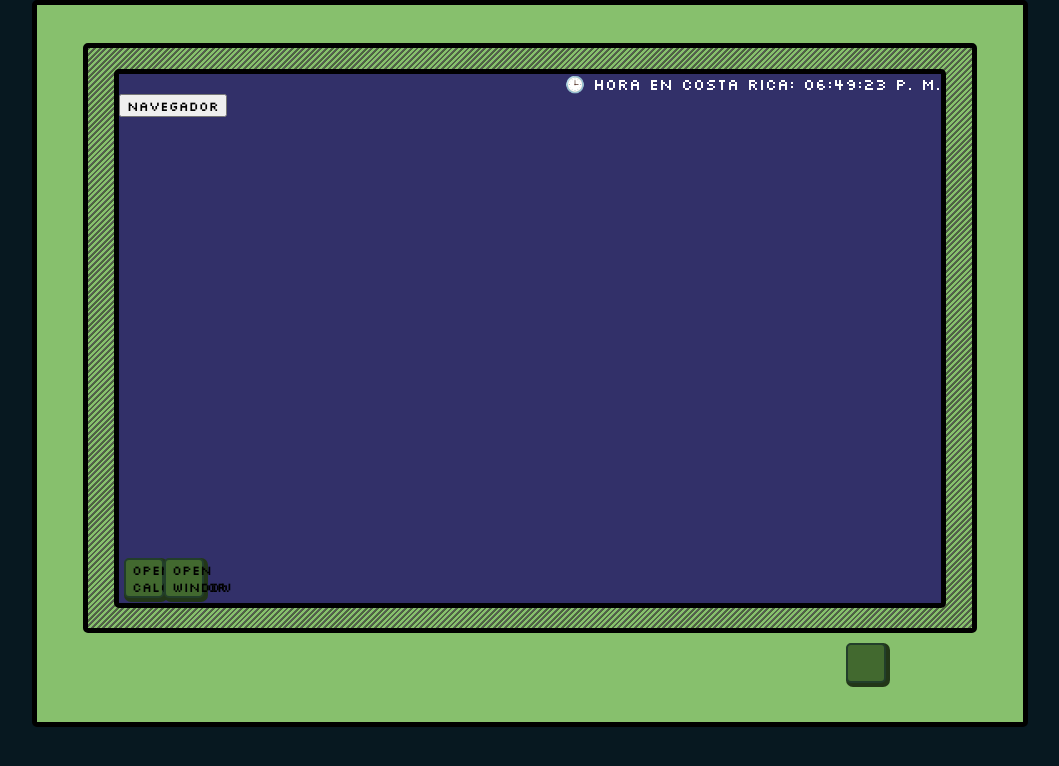
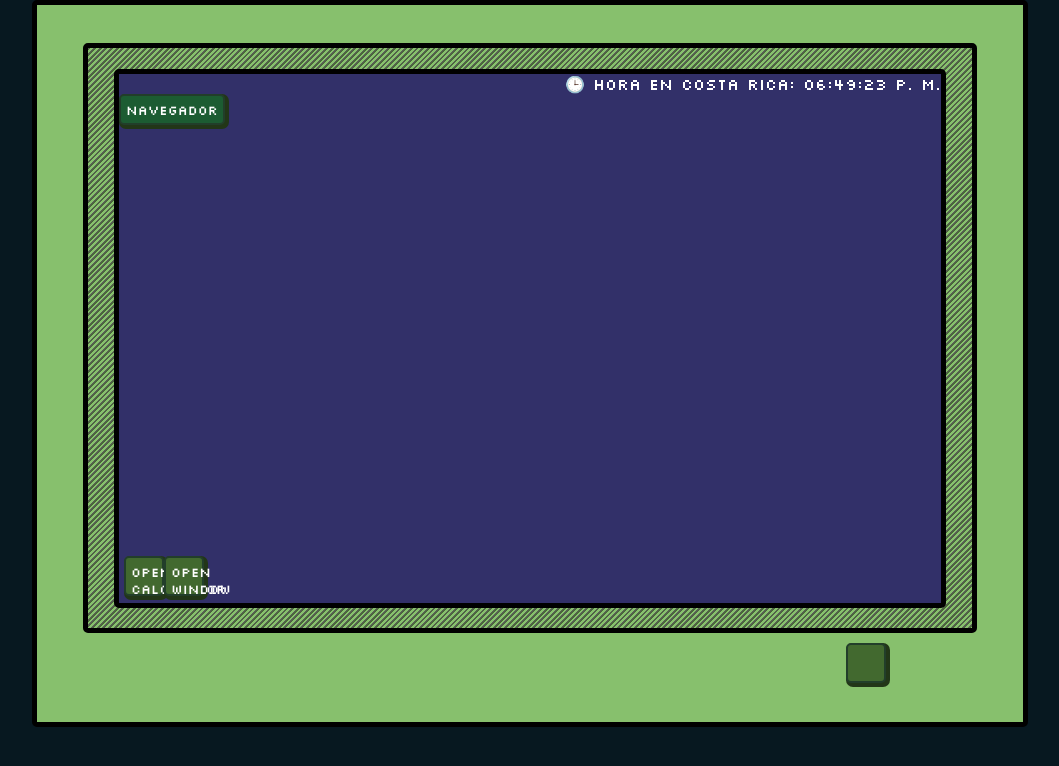
Before and after one commit to JKalith/pcPixelArt, a React (Create React App) app: page / in a window 1280 px wide. Shown: the top 766 px of the page, without its empty margins (110-1169 px from the left). Built offline with nearby package versions, Linux system fonts and the light colour scheme.

Commit message:
Actualización de estilos
Ajuste de estilos globales en los botones

```diff
--- a/src/index.css
+++ b/src/index.css
@@ -22,10 +22,39 @@ button{
     'Ubuntu', 'Cantarell', 'Fira Sans', 'Droid Sans', 'Helvetica Neue',
     sans-serif;
 width: auto;
+
+
+color: white;
+
+box-shadow: 2px 2px 0 2px  #223618 ;
+background-color: #1c5c32;
+border-radius: 5px;
+border: 2px solid #223e2a;
+padding: 5px;
+
+
+
+
+
  cursor: url('../public/hand.png'), pointer;
 
 
-}
+
+
+
+
+
+&:active{
+
+    box-shadow: inset -2px -2px 0 -2px  #223618 ;
+
+
+}}
+
+
+
+
+
 div{
   cursor: url('../public//cursor.png'), auto;
 
```
